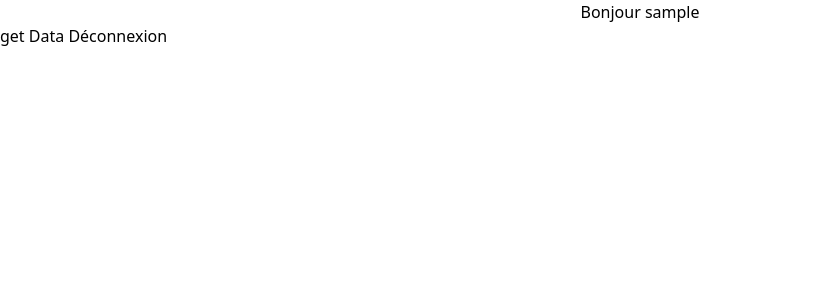
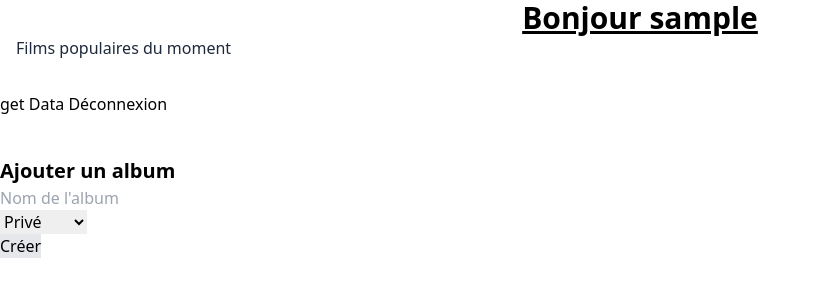
Before and after one commit to albanledev/DEVLAB-2, a PHP site: page /landing.php in a window 1280 px wide. Shown: the top 300 px of the page, without its empty margins (0-821 px from the left). Run offline with PHP 8.4, Linux system fonts and the light colour scheme; the visitor is signed in with stand-in values (Sample User, id 1); some libraries are stand-ins or nearby versions.

Commit message:
début home page

```diff
--- /dev/null
+++ b/dist/output.css
@@ -0,0 +1,514 @@
+/*
+! tailwindcss v3.2.4 | MIT License | https://tailwindcss.com
+*/
+
+/*
+1. Prevent padding and border from affecting element width. (https://github.com/mozdevs/cssremedy/issues/4)
+2. Allow adding a border to an element by just adding a border-width. (https://github.com/tailwindcss/tailwindcss/pull/116)
+*/
+
+*,
+::before,
+::after {
+  box-sizing: border-box;
+  /* 1 */
+  border-width: 0;
+  /* 2 */
+  border-style: solid;
+  /* 2 */
+  border-color: #e5e7eb;
+  /* 2 */
+}
+
+::before,
+::after {
+  --tw-content: '';
+}
+
+/*
+1. Use a consistent sensible line-height in all browsers.
+2. Prevent adjustments of font size after orientation changes in iOS.
+3. Use a more readable tab size.
+4. Use the user's configured `sans` font-family by default.
+5. Use the user's configured `sans` font-feature-settings by default.
+*/
+
+html {
+  line-height: 1.5;
+  /* 1 */
+  -webkit-text-size-adjust: 100%;
+  /* 2 */
+  -moz-tab-size: 4;
+  /* 3 */
+  -o-tab-size: 4;
+     tab-size: 4;
+  /* 3 */
+  font-family: ui-sans-serif, system-ui, -apple-system, BlinkMacSystemFont, "Segoe UI", Roboto, "Helvetica Neue", Arial, "Noto Sans", sans-serif, "Apple Color Emoji", "Segoe UI Emoji", "Segoe UI Symbol", "Noto Color Emoji";
+  /* 4 */
+  font-feature-settings: normal;
+  /* 5 */
+}
+
+/*
+1. Remove the margin in all browsers.
+2. Inherit line-height from `html` so users can set them as a class directly on the `html` element.
+*/
+
+body {
+  margin: 0;
+  /* 1 */
+  line-height: inherit;
+  /* 2 */
+}
+
+/*
+1. Add the correct height in Firefox.
+2. Correct the inheritance of border color in Firefox. (https://bugzilla.mozilla.org/show_bug.cgi?id=190655)
+3. Ensure horizontal rules are visible by default.
+*/
+
+hr {
+  height: 0;
+  /* 1 */
+  color: inherit;
+  /* 2 */
+  border-top-width: 1px;
+  /* 3 */
+}
+
+/*
+Add the correct text decoration in Chrome, Edge, and Safari.
+*/
+
+abbr:where([title]) {
+  -webkit-text-decoration: underline dotted;
+          text-decoration: underline dotted;
+}
+
+/*
+Remove the default font size and weight for headings.
+*/
+
+h1,
+h2,
+h3,
+h4,
+h5,
+h6 {
+  font-size: inherit;
+  font-weight: inherit;
+}
+
+/*
+Reset links to optimize for opt-in styling instead of opt-out.
+*/
+
+a {
+  color: inherit;
+  text-decoration: inherit;
+}
+
+/*
+Add the correct font weight in Edge and Safari.
+*/
+
+b,
+strong {
+  font-weight: bolder;
+}
+
+/*
+1. Use the user's configured `mono` font family by default.
+2. Correct the odd `em` font sizing in all browsers.
+*/
+
+code,
+kbd,
+samp,
+pre {
+  font-family: ui-monospace, SFMono-Regular, Menlo, Monaco, Consolas, "Liberation Mono", "Courier New", monospace;
+  /* 1 */
+  font-size: 1em;
+  /* 2 */
+}
+
+/*
+Add the correct font size in all browsers.
+*/
+
+small {
+  font-size: 80%;
+}
+
+/*
+Prevent `sub` and `sup` elements from affecting the line height in all browsers.
+*/
+
+sub,
+sup {
+  font-size: 75%;
+  line-height: 0;
+  position: relative;
+  vertical-align: baseline;
+}
+
+sub {
+  bottom: -0.25em;
+}
+
+sup {
+  top: -0.5em;
+}
+
+/*
+1. Remove text indentation from table contents in Chrome and Safari. (https://bugs.chromium.org/p/chromium/issues/detail?id=999088, https://bugs.webkit.org/show_bug.cgi?id=201297)
+2. Correct table border color inheritance in all Chrome and Safari. (https://bugs.chromium.org/p/chromium/issues/detail?id=935729, https://bugs.webkit.org/show_bug.cgi?id=195016)
+3. Remove gaps between table borders by default.
+*/
+
+table {
+  text-indent: 0;
+  /* 1 */
+  border-color: inherit;
+  /* 2 */
+  border-collapse: collapse;
+  /* 3 */
+}
+
+/*
+1. Change the font styles in all browsers.
+2. Remove the margin in Firefox and Safari.
+3. Remove default padding in all browsers.
+*/
+
+button,
+input,
+optgroup,
+select,
+textarea {
+  font-family: inherit;
+  /* 1 */
+  font-size: 100%;
+  /* 1 */
+  font-weight: inherit;
+  /* 1 */
+  line-height: inherit;
+  /* 1 */
+  color: inherit;
+  /* 1 */
+  margin: 0;
+  /* 2 */
+  padding: 0;
+  /* 3 */
+}
+
+/*
+Remove the inheritance of text transform in Edge and Firefox.
+*/
+
+button,
+select {
+  text-transform: none;
+}
+
+/*
+1. Correct the inability to style clickable types in iOS and Safari.
+2. Remove default button styles.
+*/
+
+button,
+[type='button'],
+[type='reset'],
+[type='submit'] {
+  -webkit-appearance: button;
+  /* 1 */
+  background-color: transparent;
+  /* 2 */
+  background-image: none;
+  /* 2 */
+}
+
+/*
+Use the modern Firefox focus style for all focusable elements.
+*/
+
+:-moz-focusring {
+  outline: auto;
+}
+
+/*
+Remove the additional `:invalid` styles in Firefox. (https://github.com/mozilla/gecko-dev/blob/2f9eacd9d3d995c937b4251a5557d95d494c9be1/layout/style/res/forms.css#L728-L737)
+*/
+
+:-moz-ui-invalid {
+  box-shadow: none;
+}
+
+/*
+Add the correct vertical alignment in Chrome and Firefox.
+*/
+
+progress {
+  vertical-align: baseline;
+}
+
+/*
+Correct the cursor style of increment and decrement buttons in Safari.
+*/
+
+::-webkit-inner-spin-button,
+::-webkit-outer-spin-button {
+  height: auto;
+}
+
+/*
+1. Correct the odd appearance in Chrome and Safari.
+2. Correct the outline style in Safari.
+*/
+
+[type='search'] {
+  -webkit-appearance: textfield;
+  /* 1 */
+  outline-offset: -2px;
+  /* 2 */
+}
+
+/*
+Remove the inner padding in Chrome and Safari on macOS.
+*/
+
+::-webkit-search-decoration {
+  -webkit-appearance: none;
+}
+
+/*
+1. Correct the inability to style clickable types in iOS and Safari.
+2. Change font properties to `inherit` in Safari.
+*/
+
+::-webkit-file-upload-button {
+  -webkit-appearance: button;
+  /* 1 */
+  font: inherit;
+  /* 2 */
+}
+
+/*
+Add the correct display in Chrome and Safari.
+*/
+
+summary {
+  display: list-item;
+}
+
+/*
+Removes the default spacing and border for appropriate elements.
+*/
+
+blockquote,
+dl,
+dd,
+h1,
+h2,
+h3,
+h4,
+h5,
+h6,
+hr,
+figure,
+p,
+pre {
+  margin: 0;
+}
+
+fieldset {
+  margin: 0;
+  padding: 0;
+}
+
+legend {
+  padding: 0;
+}
+
+ol,
+ul,
+menu {
+  list-style: none;
+  margin: 0;
+  padding: 0;
+}
+
+/*
+Prevent resizing textareas horizontally by default.
+*/
+
+textarea {
+  resize: vertical;
+}
+
+/*
+1. Reset the default placeholder opacity in Firefox. (https://github.com/tailwindlabs/tailwindcss/issues/3300)
+2. Set the default placeholder color to the user's configured gray 400 color.
+*/
+
+input::-moz-placeholder, textarea::-moz-placeholder {
+  opacity: 1;
+  /* 1 */
+  color: #9ca3af;
+  /* 2 */
+}
+
+input::placeholder,
+textarea::placeholder {
+  opacity: 1;
+  /* 1 */
+  color: #9ca3af;
+  /* 2 */
+}
+
+/*
+Set the default cursor for buttons.
+*/
+
+button,
+[role="button"] {
+  cursor: pointer;
+}
+
+/*
+Make sure disabled buttons don't get the pointer cursor.
+*/
+
+:disabled {
+  cursor: default;
+}
+
+/*
+1. Make replaced elements `display: block` by default. (https://github.com/mozdevs/cssremedy/issues/14)
+2. Add `vertical-align: middle` to align replaced elements more sensibly by default. (https://github.com/jensimmons/cssremedy/issues/14#issuecomment-634934210)
+   This can trigger a poorly considered lint error in some tools but is included by design.
+*/
+
+img,
+svg,
+video,
+canvas,
+audio,
+iframe,
+embed,
+object {
+  display: block;
+  /* 1 */
+  vertical-align: middle;
+  /* 2 */
+}
+
+/*
+Constrain images and videos to the parent width and preserve their intrinsic aspect ratio. (https://github.com/mozdevs/cssremedy/issues/14)
+*/
+
+img,
+video {
+  max-width: 100%;
+  height: auto;
+}
+
+/* Make elements with the HTML hidden attribute stay hidden by default */
+
+[hidden] {
+  display: none;
+}
+
+*, ::before, ::after {
+  --tw-border-spacing-x: 0;
+  --tw-border-spacing-y: 0;
+  --tw-translate-x: 0;
+  --tw-translate-y: 0;
+  --tw-rotate: 0;
+  --tw-skew-x: 0;
+  --tw-skew-y: 0;
+  --tw-scale-x: 1;
+  --tw-scale-y: 1;
+  --tw-pan-x:  ;
+  --tw-pan-y:  ;
+  --tw-pinch-zoom:  ;
+  --tw-scroll-snap-strictness: proximity;
+  --tw-ordinal:  ;
+  --tw-slashed-zero:  ;
+  --tw-numeric-figure:  ;
+  --tw-numeric-spacing:  ;
+  --tw-numeric-fraction:  ;
+  --tw-ring-inset:  ;
+  --tw-ring-offset-width: 0px;
+  --tw-ring-offset-color: #fff;
+  --tw-ring-color: rgb(59 130 246 / 0.5);
+  --tw-ring-offset-shadow: 0 0 #0000;
+  --tw-ring-shadow: 0 0 #0000;
+  --tw-shadow: 0 0 #0000;
+  --tw-shadow-colored: 0 0 #0000;
+  --tw-blur:  ;
+  --tw-brightness:  ;
+  --tw-contrast:  ;
+  --tw-grayscale:  ;
+  --tw-hue-rotate:  ;
+  --tw-invert:  ;
+  --tw-saturate:  ;
+  --tw-sepia:  ;
+  --tw-drop-shadow:  ;
+  --tw-backdrop-blur:  ;
+  --tw-backdrop-brightness:  ;
+  --tw-backdrop-contrast:  ;
+  --tw-backdrop-grayscale:  ;
+  --tw-backdrop-hue-rotate:  ;
+  --tw-backdrop-invert:  ;
+  --tw-backdrop-opacity:  ;
+  --tw-backdrop-saturate:  ;
+  --tw-backdrop-sepia:  ;
+}
+
+::backdrop {
+  --tw-border-spacing-x: 0;
+  --tw-border-spacing-y: 0;
+  --tw-translate-x: 0;
+  --tw-translate-y: 0;
+  --tw-rotate: 0;
+  --tw-skew-x: 0;
+  --tw-skew-y: 0;
+  --tw-scale-x: 1;
+  --tw-scale-y: 1;
+  --tw-pan-x:  ;
+  --tw-pan-y:  ;
+  --tw-pinch-zoom:  ;
+  --tw-scroll-snap-strictness: proximity;
+  --tw-ordinal:  ;
+  --tw-slashed-zero:  ;
+  --tw-numeric-figure:  ;
+  --tw-numeric-spacing:  ;
+  --tw-numeric-fraction:  ;
+  --tw-ring-inset:  ;
+  --tw-ring-offset-width: 0px;
+  --tw-ring-offset-color: #fff;
+  --tw-ring-color: rgb(59 130 246 / 0.5);
+  --tw-ring-offset-shadow: 0 0 #0000;
+  --tw-ring-shadow: 0 0 #0000;
+  --tw-shadow: 0 0 #0000;
+  --tw-shadow-colored: 0 0 #0000;
+  --tw-blur:  ;
+  --tw-brightness:  ;
+  --tw-contrast:  ;
+  --tw-grayscale:  ;
+  --tw-hue-rotate:  ;
+  --tw-invert:  ;
+  --tw-saturate:  ;
+  --tw-sepia:  ;
+  --tw-drop-shadow:  ;
+  --tw-backdrop-blur:  ;
+  --tw-backdrop-brightness:  ;
+  --tw-backdrop-contrast:  ;
+  --tw-backdrop-grayscale:  ;
+  --tw-backdrop-hue-rotate:  ;
+  --tw-backdrop-invert:  ;
+  --tw-backdrop-opacity:  ;
+  --tw-backdrop-saturate:  ;
+  --tw-backdrop-sepia:  ;
+}
--- a/landing.php
+++ b/landing.php
@@ -14,23 +14,44 @@ if (!isset($_SESSION['user'])) {
     <meta name="viewport" content="width=device-width, initial-scale=1.0">
     <script src="https://unpkg.com/vue@3/dist/vue.global.js"></script>
     <script src="https://unpkg.com/axios/dist/axios.min.js"></script>
-    <script src='axios.js' defer></script>
+    <script src='axios.js' async></script>
+
+    <link href="dist/output.css" rel="stylesheet">
     <script src="https://cdn.tailwindcss.com"></script>
     <title>Bonjour</title>
 </head>
 
 <body>
-    <h1 class='text-center text-8'>Bonjour <?php echo $_SESSION['user']; ?></h1>
+    <h1 class="text-3xl font-bold underline text-center">Bonjour <?php echo $_SESSION['user']; ?></h1>
 
 
 
-
-    <div class='container' id='crudApp'></div>
+    <h2 class='pl-4 text-slate-800 '>Films populaires du moment</h2>
+    <div class='container grid px-4 py-4 grid-cols-[150px_150px_150px] md:grid-cols-10' id='crudApp'></div>
 
     <button id='getBtn'>get Data</button>
     <!-- <button id='postBtn'>2</button> -->
 
     <a href="deconnexion.php"><button>Déconnexion</button></a>
+    <!-- <script src='axios.js' async></script> -->
+    <form action="new_album.php" method="post" class="mt-[40px]">
+        <fieldset>
+            <h2 class="text-[20px] font-bold ">Ajouter un album</h2>
+
+            <input type="text" name="name" placeholder="Nom de l'album" /><br>
+            <div>
+                <select name="public" id="">
+                    <option value="prive">Privé</option>
+                    <option value="publique">Publique</option>
+                </select>
+            </div>
+            <button type="submit" value="Créer" class="bg-gray-200">Créer</button>
+        </fieldset>
+    </form>
+
+
+
+
 </body>
 
 </html>
--- /dev/null
+++ b/src/input.css
@@ -0,0 +1,3 @@
+@tailwind base;
+@tailwind components;
+@tailwind utilities;
```
Also changed, not shown: axios.js (+31 -19 lines), movie.php (added, +22 -0 lines), new_album.php (added, +8 -0 lines), tailwind.config.js (added, +10 -0 lines).
